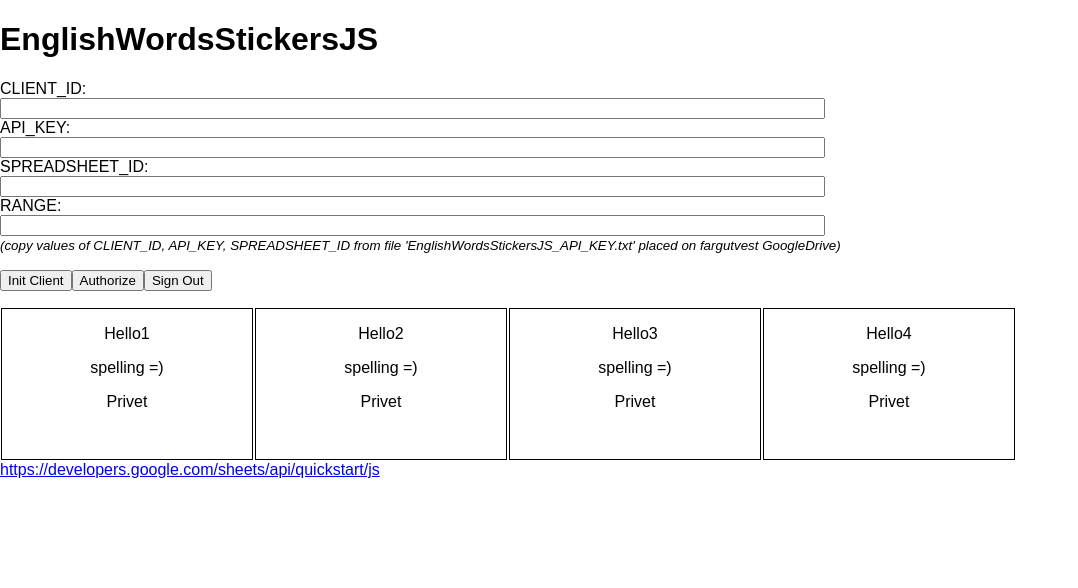
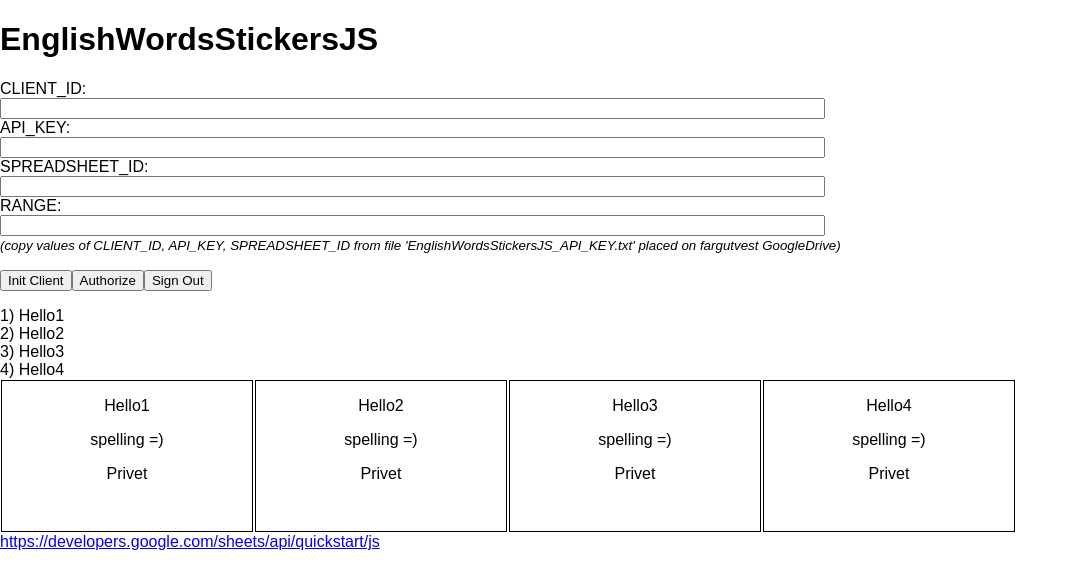
Before and after one commit to fargutvest/WordsStickers, a React (Create React App) app: page / in a window 1280 px wide. Shown: the top 588 px of the page, without its empty margins (0-1078 px from the left). Built offline with nearby package versions, Linux system fonts and the light colour scheme.

Commit message:
Put list of words in component List.js

```diff
--- a/src/App.js
+++ b/src/App.js
@@ -2,6 +2,7 @@ import React, { Component } from 'react';
 import Urls from './Urls.js';
 import Stickers from './Stickers.js';
 import Credentials from './Credentials.js';
+import List from './List.js';
 import './App.css';
 
 class App extends Component {
@@ -38,12 +39,10 @@ updateShared(shared_value) {
   this.setState({shared_var: shared_value});
 }
   render() {
-
-
-
     return (
   <div>
   <Credentials shared_var={this.state.shared_var} updateShared={this.updateShared}/>
+  <List shared_var={this.state.shared_var}/>
 	<Stickers shared_var={this.state.shared_var}/>
   <Urls/>
   </div>
--- a/src/Credentials.js
+++ b/src/Credentials.js
@@ -67,11 +67,7 @@ class Credentials extends Component {
             } else {
               this.appendPre('No data found.');
             }
-            var counter = 0;
-            words.forEach(element => {
-              counter++;
-              this.appendPre(counter + ") " + element);
-            });
+
             var stickersToShare = [];
             var rowCounter = 0;
             var rowModel = [];
--- /dev/null
+++ b/src/List.js
@@ -0,0 +1,16 @@
+import React from 'react';
+
+const List = props =>  {
+    var counter = 0;
+    const rows = props.shared_var.map((row, index) => {
+        var rowItems = row.map((item, indexItem) => {
+            return <div key={indexItem}> {++counter}) {item.English} </div>
+        });
+        return <div key={index}> {rowItems} </div>
+      })
+
+      return <div> {rows} </div>
+    }
+
+
+export default List;
--- a/src/Stickers.js
+++ b/src/Stickers.js
@@ -8,11 +8,7 @@ const Stickers = props => {
       </tr>
         )
       })
-      return (
-        <div>
-      <tbody>{rows}</tbody>
-      </div>
-      );
+      return <tbody>{rows}</tbody>
     }
 
     class Sticker extends Component {
@@ -27,5 +23,4 @@ const Stickers = props => {
       }
     }
 
-
 export default Stickers;
```
